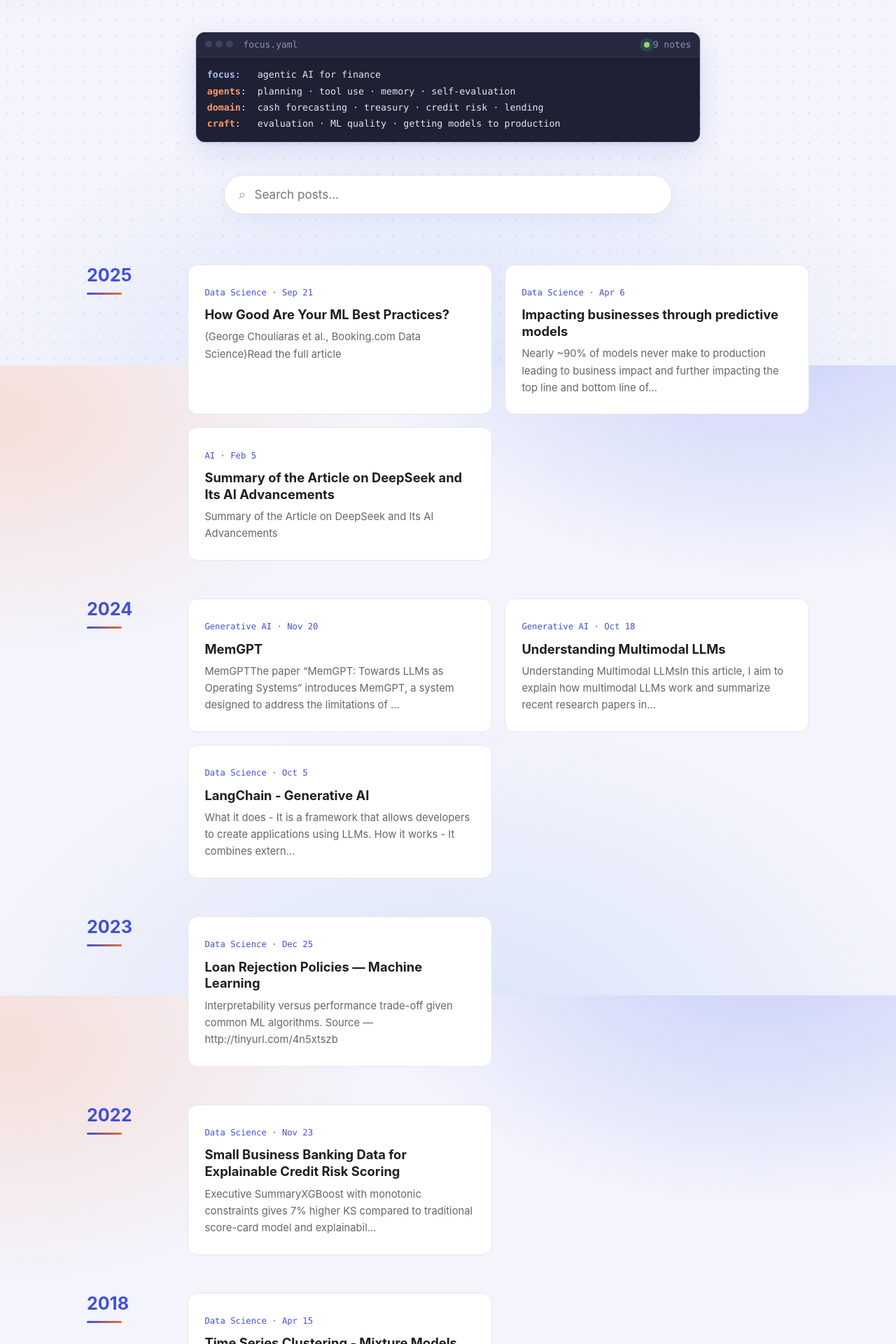
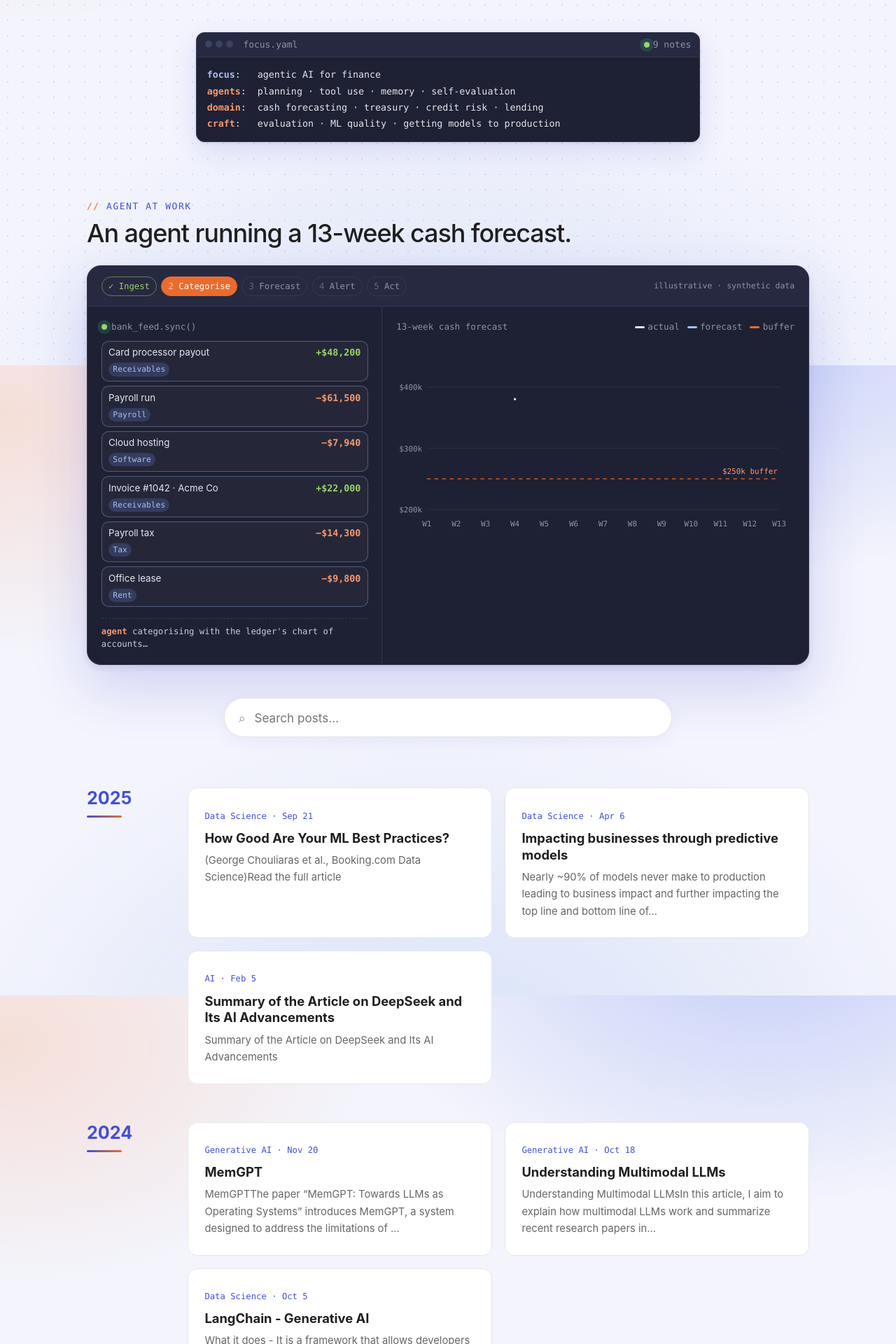
Before and after one commit to avinashbarnwal/avinashbarnwal.github.io, a Jekyll site: the page built from _pages/ai.html, in a window 1280 px wide. Shown: the part 378-2298 px from the top of the page at 70% size. Built offline with Jekyll 4.4.1, drawn with Linux system fonts in a browser that asks for light colours; formulas are drawn with MathJax 3.

Commit message:
Add animated "agent at work" cash forecast demo
A looping, illustrative demo of an AI agent for finance: it ingests bank
transactions, categorises them, draws a 13-week cash forecast with an
uncertainty band, flags a week-7 buffer breach with a recommended fix,
"approves" it and redraws the adjusted forecast. Starts when scrolled
into view, pauses off-screen, static final state for reduced motion.
Labelled as synthetic data. Shown on the homepage and /ai/.

Co-Authored-By: Claude Opus 5.5 <noreply@anthropic.com>

```diff
--- /dev/null
+++ b/_includes/finance-agent-demo.html
@@ -0,0 +1,203 @@
+{% comment %}
+  Animated demo: an agent ingests bank transactions, categorises them, builds a
+  13-week cash forecast, flags a shortfall and acts on it. Synthetic numbers.
+{% endcomment %}
+<section class="lp-section lp-wrap fx-section" id="agent-demo">
+  <p class="lp-eyebrow">Agent at work</p>
+  <h2 class="lp-h2">An agent running a 13-week cash forecast.</h2>
+
+  <div class="fx" id="fx" aria-label="Animated demo of an AI agent building a cash forecast">
+    <div class="fx-bar">
+      <ol class="fx-phases" id="fx-phases">
+        <li data-p="0">Ingest</li><li data-p="1">Categorise</li><li data-p="2">Forecast</li><li data-p="3">Alert</li><li data-p="4">Act</li>
+      </ol>
+      <span class="fx-note">illustrative · synthetic data</span>
+    </div>
+
+    <div class="fx-body">
+      <!-- Left: bank feed -->
+      <div class="fx-feed">
+        <div class="fx-pane-title"><span class="agent-pulse"></span> bank_feed.sync()</div>
+        <ul class="fx-rows" id="fx-rows"></ul>
+        <div class="fx-agent-line" id="fx-agent-line"><span class="t-tool">agent</span> <span id="fx-agent-text">waiting for transactions…</span></div>
+      </div>
+
+      <!-- Right: forecast chart -->
+      <div class="fx-chart">
+        <div class="fx-pane-title">13-week cash forecast <span class="fx-legend"><i class="fx-k fx-k--act"></i>actual <i class="fx-k fx-k--fc"></i>forecast <i class="fx-k fx-k--min"></i>buffer</span></div>
+        <svg viewBox="0 0 520 250" id="fx-svg" role="img" aria-label="Cash balance by week">
+          <g id="fx-grid"></g>
+          <path id="fx-band" class="fx-band"/>
+          <line id="fx-min" class="fx-min" x1="40" x2="500"/>
+          <text id="fx-min-label" class="fx-axis fx-min-label" x="498">$250k buffer</text>
+          <path id="fx-actual" class="fx-line fx-line--act"/>
+          <path id="fx-base" class="fx-line fx-line--fc"/>
+          <path id="fx-adj" class="fx-line fx-line--adj"/>
+          <g id="fx-flag" class="fx-flag"><circle r="16" class="fx-flag__ring"/><circle r="5" class="fx-flag__dot"/></g>
+          <g id="fx-xlabels"></g>
+        </svg>
+
+        <div class="fx-toast" id="fx-toast" role="status">
+          <div class="fx-toast__head"><span class="fx-toast__icon" id="fx-toast-icon">!</span><strong id="fx-toast-title">Projected shortfall in week 7</strong></div>
+          <p id="fx-toast-body">Cash dips to $232k, $18k under the $250k buffer. Recommend moving two vendor payments ($40k) from week 7 to week 9.</p>
+          <div class="fx-toast__actions" id="fx-toast-actions"><span class="fx-btn fx-btn--go" id="fx-approve">Approve</span><span class="fx-btn">Review</span></div>
+        </div>
+      </div>
+    </div>
+  </div>
+</section>
+
+<script>
+(function () {
+  /* Finance agent demo. Block comments only: the compress layout joins all lines. */
+  var root = document.getElementById("fx");
+  if (!root) return;
+  var NS = "http://www.w3.org/2000/svg";
+  var rowsEl = document.getElementById("fx-rows");
+  var agentText = document.getElementById("fx-agent-text");
+  var phases = document.querySelectorAll("#fx-phases li");
+  var toast = document.getElementById("fx-toast");
+  var toastIcon = document.getElementById("fx-toast-icon");
+  var toastTitle = document.getElementById("fx-toast-title");
+  var toastBody = document.getElementById("fx-toast-body");
+  var toastActions = document.getElementById("fx-toast-actions");
+  var approve = document.getElementById("fx-approve");
+  var flag = document.getElementById("fx-flag");
+
+  var txns = [
+    ["Card processor payout", "+$48,200", "Receivables", "in"],
+    ["Payroll run", "−$61,500", "Payroll", "out"],
+    ["Cloud hosting", "−$7,940", "Software", "out"],
+    ["Invoice #1042 · Acme Co", "+$22,000", "Receivables", "in"],
+    ["Payroll tax", "−$14,300", "Tax", "out"],
+    ["Office lease", "−$9,800", "Rent", "out"]
+  ];
+  var actual = [420, 395, 410, 380];
+  var base = [380, 340, 290, 232, 268, 305, 330, 300, 345, 370];
+  var adj  = [380, 340, 290, 272, 308, 305, 330, 300, 345, 370];
+  var MIN = 250;
+
+  function x(week) { return 40 + (week - 1) * (460 / 12); }
+  function y(v) { return 220 - (v - 200) * (200 / 250); }
+  function pathFrom(vals, startWeek) {
+    var d = "";
+    for (var i = 0; i < vals.length; i++) d += (i ? " L" : "M") + x(startWeek + i).toFixed(1) + " " + y(vals[i]).toFixed(1);
+    return d;
+  }
+
+  /* Static chart scaffolding */
+  var grid = document.getElementById("fx-grid");
+  [200, 300, 400].forEach(function (v) {
+    var l = document.createElementNS(NS, "line");
+    l.setAttribute("x1", 40); l.setAttribute("x2", 500); l.setAttribute("y1", y(v)); l.setAttribute("y2", y(v));
+    l.setAttribute("class", "fx-gridline"); grid.appendChild(l);
+    var t = document.createElementNS(NS, "text");
+    t.setAttribute("x", 34); t.setAttribute("y", y(v) + 4); t.setAttribute("class", "fx-axis fx-axis--y");
+    t.textContent = "$" + v + "k"; grid.appendChild(t);
+  });
+  var xl = document.getElementById("fx-xlabels");
+  for (var w = 1; w <= 13; w++) {
+    var t = document.createElementNS(NS, "text");
+    t.setAttribute("x", x(w)); t.setAttribute("y", 242); t.setAttribute("class", "fx-axis fx-axis--x");
+    t.textContent = "W" + w; xl.appendChild(t);
+  }
+  document.getElementById("fx-min").setAttribute("y1", y(MIN));
+  document.getElementById("fx-min").setAttribute("y2", y(MIN));
+  document.getElementById("fx-min-label").setAttribute("y", y(MIN) - 6);
+  var pAct = document.getElementById("fx-actual"), pBase = document.getElementById("fx-base"), pAdj = document.getElementById("fx-adj");
+  pAct.setAttribute("d", pathFrom(actual, 1));
+  pBase.setAttribute("d", pathFrom(base, 4));
+  pAdj.setAttribute("d", pathFrom(adj, 4));
+  var up = "", dn = "";
+  for (var i = 0; i < base.length; i++) {
+    var spread = 6 + i * 4;
+    up += (i ? " L" : "M") + x(4 + i).toFixed(1) + " " + y(base[i] + spread).toFixed(1);
+  }
+  for (var j = base.length - 1; j >= 0; j--) dn += " L" + x(4 + j).toFixed(1) + " " + y(base[j] - (6 + j * 4)).toFixed(1);
+  document.getElementById("fx-band").setAttribute("d", up + dn + " Z");
+  flag.setAttribute("transform", "translate(" + x(7) + " " + y(232) + ")");
+
+  [pAct, pBase, pAdj].forEach(function (p) {
+    var len = p.getTotalLength();
+    p.style.strokeDasharray = len; p.style.strokeDashoffset = len;
+    p.setAttribute("data-len", len);
+  });
+
+  function setPhase(n) {
+    for (var k = 0; k < phases.length; k++) phases[k].className = k < n ? "is-done" : (k === n ? "is-on" : "");
+  }
+  function draw(p, ms) { p.style.transition = "stroke-dashoffset " + ms + "ms ease-out"; p.style.strokeDashoffset = 0; }
+  function undraw(p) { p.style.transition = "none"; p.style.strokeDashoffset = p.getAttribute("data-len"); }
+  function addRow(t) {
+    var li = document.createElement("li");
+    li.className = "fx-row fx-row--" + t[3];
+    li.innerHTML = "<span class='fx-row__name'>" + t[0] + "</span><span class='fx-row__amt'>" + t[1] + "</span><span class='fx-chip'>" + t[2] + "</span>";
+    rowsEl.appendChild(li);
+    setTimeout(function () { li.className += " is-in"; }, 20);
+    return li;
+  }
+
+  var timers = [];
+  function at(ms, fn) { timers.push(setTimeout(fn, ms)); }
+  function reset() {
+    timers.forEach(clearTimeout); timers = [];
+    rowsEl.innerHTML = "";
+    root.className = "fx";
+    toast.className = "fx-toast";
+    approve.className = "fx-btn fx-btn--go";
+    [pAct, pBase, pAdj].forEach(undraw);
+  }
+
+  function run() {
+    reset();
+    setPhase(0); agentText.textContent = "pulling transactions from 3 bank accounts…";
+    var rows = [];
+    txns.forEach(function (t, i) { at(300 + i * 420, function () { rows.push(addRow(t)); }); });
+    at(2900, function () { setPhase(1); agentText.textContent = "categorising with the ledger's chart of accounts…"; });
+    txns.forEach(function (t, i) { at(3100 + i * 260, function () { if (rows[i]) rows[i].className += " is-tagged"; }); });
+    at(4900, function () { setPhase(2); agentText.textContent = "forecasting weekly cash from AR, AP and payroll…"; root.className = "fx is-forecast"; draw(pAct, 700); });
+    at(5600, function () { draw(pBase, 1600); });
+    at(7500, function () { setPhase(3); agentText.textContent = "week 7 breaches the cash buffer: drafting a fix…"; root.className = "fx is-forecast is-alert"; });
+    at(8100, function () {
+      toastIcon.textContent = "!"; toastTitle.textContent = "Projected shortfall in week 7";
+      toastBody.textContent = "Cash dips to $232k, $18k under the $250k buffer. Recommend moving two vendor payments ($40k) from week 7 to week 9.";
+      toastActions.style.display = ""; toast.className = "fx-toast is-in";
+    });
+    at(10300, function () { approve.className = "fx-btn fx-btn--go is-pressed"; });
+    at(10700, function () {
+      setPhase(4); agentText.textContent = "rescheduling payments in AP and re-running the forecast…";
+      toast.className = "fx-toast"; root.className = "fx is-forecast is-acted"; draw(pAdj, 1200);
+    });
+    at(12100, function () {
+      toastIcon.textContent = "✓"; toastTitle.textContent = "Plan updated";
+      toastBody.textContent = "Cash stays above the buffer in all 13 weeks. Finance team notified with a summary.";
+      toastActions.style.display = "none"; toast.className = "fx-toast is-in is-ok";
+      agentText.textContent = "done · next run tomorrow 06:00";
+    });
+    at(12300, function () { setPhase(5); });
+    at(16500, run);
+  }
+
+  function finalState() {
+    txns.forEach(function (t) { var li = addRow(t); li.className += " is-in is-tagged"; });
+    root.className = "fx is-forecast is-acted";
+    [pAct, pBase, pAdj].forEach(function (p) { p.style.strokeDashoffset = 0; });
+    toastIcon.textContent = "✓"; toastTitle.textContent = "Plan updated";
+    toastBody.textContent = "Cash stays above the buffer in all 13 weeks after moving two vendor payments from week 7 to week 9.";
+    toastActions.style.display = "none"; toast.className = "fx-toast is-in is-ok";
+    agentText.textContent = "done"; setPhase(5);
+  }
+
+  if (window.matchMedia && window.matchMedia("(prefers-reduced-motion: reduce)").matches) { finalState(); return; }
+
+  /* Start when the demo scrolls into view; stop when it leaves. */
+  var running = false;
+  if ("IntersectionObserver" in window) {
+    new IntersectionObserver(function (entries) {
+      var vis = entries[0].isIntersecting;
+      if (vis && !running) { running = true; run(); }
+      if (!vis && running) { running = false; reset(); }
+    }, { threshold: 0.35 }).observe(root);
+  } else { run(); }
+})();
+</script>
--- a/_includes/landing.html
+++ b/_includes/landing.html
@@ -35,6 +35,8 @@
     <li>Autocash.ai</li><li>Kapitus</li><li>Deutsche Bank</li><li>Indiabulls</li><li>Fullerton India</li><li>Stony Brook</li><li>IIT Kharagpur</li>
   </ul>
 </section>
+
+{% include finance-agent-demo.html %}
 
 <!-- Stats + about -->
 <section class="lp-section lp-wrap lp-about">
--- a/_pages/ai.html
+++ b/_pages/ai.html
@@ -24,4 +24,6 @@ author_profile: false
   </div>
 </section>
 
+{% include finance-agent-demo.html %}
+
 {% include post-index.html only="ai" %}
--- /dev/null
+++ b/_sass/_finance-demo.scss
@@ -0,0 +1,204 @@
+/* ==========================================================================
+   Finance agent demo (_includes/finance-agent-demo.html)
+   ========================================================================== */
+
+.fx {
+  overflow: hidden;
+  border: 1px solid $agent-line;
+  border-radius: 20px;
+  background: $agent-ink;
+  color: #e4e6f0;
+  box-shadow: 0 30px 80px rgba(51, 51, 204, 0.18), 0 4px 12px rgba(30, 32, 51, 0.1);
+}
+.fx-bar {
+  display: flex;
+  flex-wrap: wrap;
+  align-items: center;
+  justify-content: space-between;
+  gap: 0.6em 1em;
+  padding: 0.8em 1.1em;
+  border-bottom: 1px solid $agent-line;
+  background: $agent-ink-2;
+}
+.fx-phases {
+  display: flex;
+  flex-wrap: wrap;
+  gap: 0.35em;
+  margin: 0;
+  padding: 0;
+  list-style: none;
+  counter-reset: fx;
+  li {
+    counter-increment: fx;
+    margin: 0;
+    padding: 0.3em 0.75em;
+    border: 1px solid $agent-line;
+    border-radius: 999px;
+    font-family: $agent-mono;
+    font-size: 0.68em;
+    color: $agent-muted;
+    transition: all 0.3s;
+    &:before { content: counter(fx) " "; opacity: 0.6; }
+    &.is-on { border-color: $sr-orange; background: $sr-orange; color: #fff; }
+    &.is-done { border-color: rgba(155, 211, 106, 0.5); color: $agent-green; }
+    &.is-done:before { content: "✓ "; opacity: 1; }
+  }
+}
+.fx-note { font-family: $agent-mono; font-size: 0.64em; color: $agent-muted; }
+
+.fx-body {
+  display: grid;
+  grid-template-columns: 0.9fr 1.3fr;
+  min-height: 340px;
+}
+.fx-pane-title {
+  display: flex;
+  flex-wrap: wrap;
+  align-items: center;
+  gap: 0.5em;
+  margin-bottom: 0.8em;
+  font-family: $agent-mono;
+  font-size: 0.7em;
+  color: $agent-muted;
+}
+
+/* Feed */
+.fx-feed {
+  display: flex;
+  flex-direction: column;
+  padding: 1.1em;
+  border-right: 1px solid $agent-line;
+}
+.fx-rows { flex: 1; margin: 0; padding: 0; list-style: none; }
+.fx-row {
+  display: grid;
+  grid-template-columns: 1fr auto;
+  grid-template-rows: auto auto;
+  column-gap: 0.6em;
+  margin: 0 0 0.45em;
+  padding: 0.5em 0.7em;
+  border: 1px solid $agent-line;
+  border-radius: 10px;
+  background: rgba(255, 255, 255, 0.03);
+  font-size: 0.74em;
+  opacity: 0;
+  transform: translateY(8px);
+  transition: opacity 0.35s, transform 0.35s, border-color 0.3s;
+  &.is-in { opacity: 1; transform: none; }
+  &.is-tagged { border-color: rgba(167, 192, 241, 0.35); }
+}
+.fx-row__name { color: #e4e6f0; overflow: hidden; white-space: nowrap; text-overflow: ellipsis; }
+.fx-row__amt { font-family: $agent-mono; font-weight: 700; text-align: right; }
+.fx-row--in .fx-row__amt { color: $agent-green; }
+.fx-row--out .fx-row__amt { color: #f59970; }
+.fx-chip {
+  grid-column: 1 / 3;
+  justify-self: start;
+  margin-top: 0.35em;
+  padding: 0.1em 0.55em;
+  border-radius: 999px;
+  background: rgba(106, 136, 226, 0.22);
+  font-family: $agent-mono;
+  font-size: 0.85em;
+  color: $sr-indigo-lt;
+  opacity: 0;
+  transform: scale(0.8);
+  transform-origin: left center;
+  transition: opacity 0.3s, transform 0.3s;
+  .is-tagged & { opacity: 1; transform: none; }
+}
+.fx-agent-line {
+  margin-top: 0.6em;
+  padding-top: 0.7em;
+  border-top: 1px dashed $agent-line;
+  font-family: $agent-mono;
+  font-size: 0.68em;
+  color: #c9cce0;
+  min-height: 2.6em;
+}
+
+/* Chart */
+.fx-chart { position: relative; padding: 1.1em 1.1em 0.6em; }
+.fx-legend { margin-left: auto; display: inline-flex; align-items: center; gap: 0.35em; }
+.fx-k { display: inline-block; width: 14px; height: 3px; margin-left: 0.5em; border-radius: 2px; vertical-align: middle; }
+.fx-k--act { background: #e4e6f0; }
+.fx-k--fc  { background: $sr-indigo-lt; }
+.fx-k--min { background: $sr-orange; }
+#fx-svg { display: block; width: 100%; height: auto; overflow: visible; }
+.fx-gridline { stroke: rgba(255, 255, 255, 0.07); stroke-width: 1; }
+.fx-axis { fill: $agent-muted; font-family: $agent-mono; font-size: 10px; }
+.fx-axis--y { text-anchor: end; }
+.fx-axis--x { text-anchor: middle; }
+.fx-min { stroke: $sr-orange; stroke-width: 1.5; stroke-dasharray: 5 5; opacity: 0.8; }
+.fx-min-label { fill: #f59970; text-anchor: end; }
+.fx-line { fill: none; stroke-width: 3; stroke-linecap: round; stroke-linejoin: round; }
+.fx-line--act { stroke: #e4e6f0; }
+.fx-line--fc  { stroke: $sr-indigo-lt; stroke-dasharray: 6 6; transition: opacity 0.5s; }
+.fx-line--adj { stroke: $agent-green; }
+.fx-band { fill: rgba(167, 192, 241, 0.14); opacity: 0; transition: opacity 0.8s 1.2s; }
+.is-forecast .fx-band { opacity: 1; }
+.is-acted .fx-line--fc { opacity: 0.3; }
+
+/* Shortfall marker */
+@keyframes fx-ring { 0% { transform: scale(0.6); opacity: 0.9; } 100% { transform: scale(1.8); opacity: 0; } }
+.fx-flag { opacity: 0; transition: opacity 0.3s; }
+.fx-flag__dot { fill: #ef4444; }
+.fx-flag__ring { fill: none; stroke: #ef4444; stroke-width: 2; transform-box: fill-box; transform-origin: center; animation: fx-ring 1.4s ease-out infinite; }
+.is-alert .fx-flag { opacity: 1; }
+.is-acted .fx-flag { opacity: 0; }
+
+/* Agent toast */
+.fx-toast {
+  position: relative;
+  margin: 0.4em 0 0.6em;
+  padding: 0.9em 1em;
+  min-height: 7.4em;
+  border: 1px solid rgba(239, 68, 68, 0.45);
+  border-radius: 14px;
+  background: rgba(38, 41, 64, 0.96);
+  -webkit-backdrop-filter: blur(6px);
+  backdrop-filter: blur(6px);
+  box-shadow: 0 16px 40px rgba(0, 0, 0, 0.35);
+  opacity: 0;
+  transform: translateY(12px) scale(0.98);
+  pointer-events: none;
+  transition: opacity 0.35s, transform 0.35s, border-color 0.3s;
+  &.is-in { opacity: 1; transform: none; }
+  &.is-ok { border-color: rgba(155, 211, 106, 0.5); }
+  p { margin: 0.45em 0 0; font-size: 0.72em; line-height: 1.5; color: #c9cce0; }
+}
+.fx-toast__head { display: flex; align-items: center; gap: 0.5em; font-size: 0.8em; color: #fff; }
+.fx-toast__icon {
+  display: inline-flex;
+  align-items: center;
+  justify-content: center;
+  width: 1.4em;
+  height: 1.4em;
+  border-radius: 50%;
+  background: #ef4444;
+  color: #fff;
+  font-size: 0.85em;
+  font-weight: 700;
+  .is-ok & { background: $agent-green; color: $agent-ink; }
+}
+.fx-toast__actions { display: flex; gap: 0.4em; margin-top: 0.7em; }
+.fx-btn {
+  padding: 0.3em 0.8em;
+  border: 1px solid $agent-line;
+  border-radius: 999px;
+  font-size: 0.68em;
+  font-weight: 600;
+  color: #c9cce0;
+  transition: transform 0.15s, background 0.2s;
+}
+.fx-btn--go { border-color: $sr-orange; background: $sr-orange; color: #fff; }
+.fx-btn--go.is-pressed { transform: scale(0.92); background: #a5460f; box-shadow: 0 0 0 4px rgba(233, 108, 47, 0.3); }
+
+@media (max-width: 800px) {
+  .fx-body { grid-template-columns: 1fr; }
+  .fx-feed { border-right: 0; border-bottom: 1px solid $agent-line; }
+}
+@media (prefers-reduced-motion: reduce) {
+  .fx-row, .fx-chip, .fx-toast, .fx-band, .fx-line--fc { transition: none; }
+  .fx-flag__ring { animation: none; }
+}
--- a/assets/css/main.scss
+++ b/assets/css/main.scss
@@ -43,3 +43,4 @@
 @import "landing";
 @import "profile";
 @import "hubs";
+@import "finance-demo";
```
